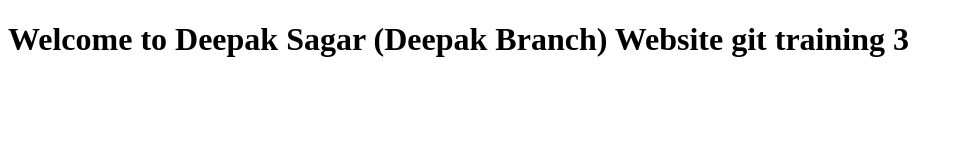
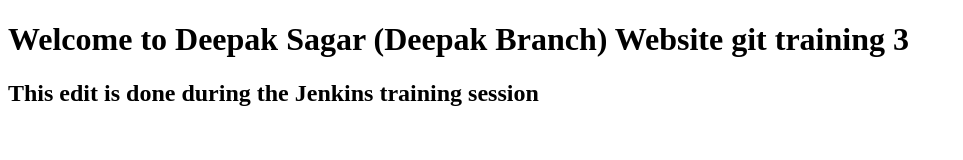
Before and after one commit to deepaks5690/devopstraining1, a plain HTML site: page index.html in a window 1280 px wide. Shown: the whole page, without its empty margins (0-963 px from the left). Drawn offline with Linux system fonts and the light colour scheme.

Commit message:
check ping

```diff
--- a/index.html
+++ b/index.html
@@ -10,6 +10,7 @@
   <body>
     <main>
         <h1>Welcome to Deepak Sagar (Deepak Branch) Website git training 3</h1>
+        <h2>This edit is done during the Jenkins training session</h2>
     </main>
   </body>
 </html>
```
